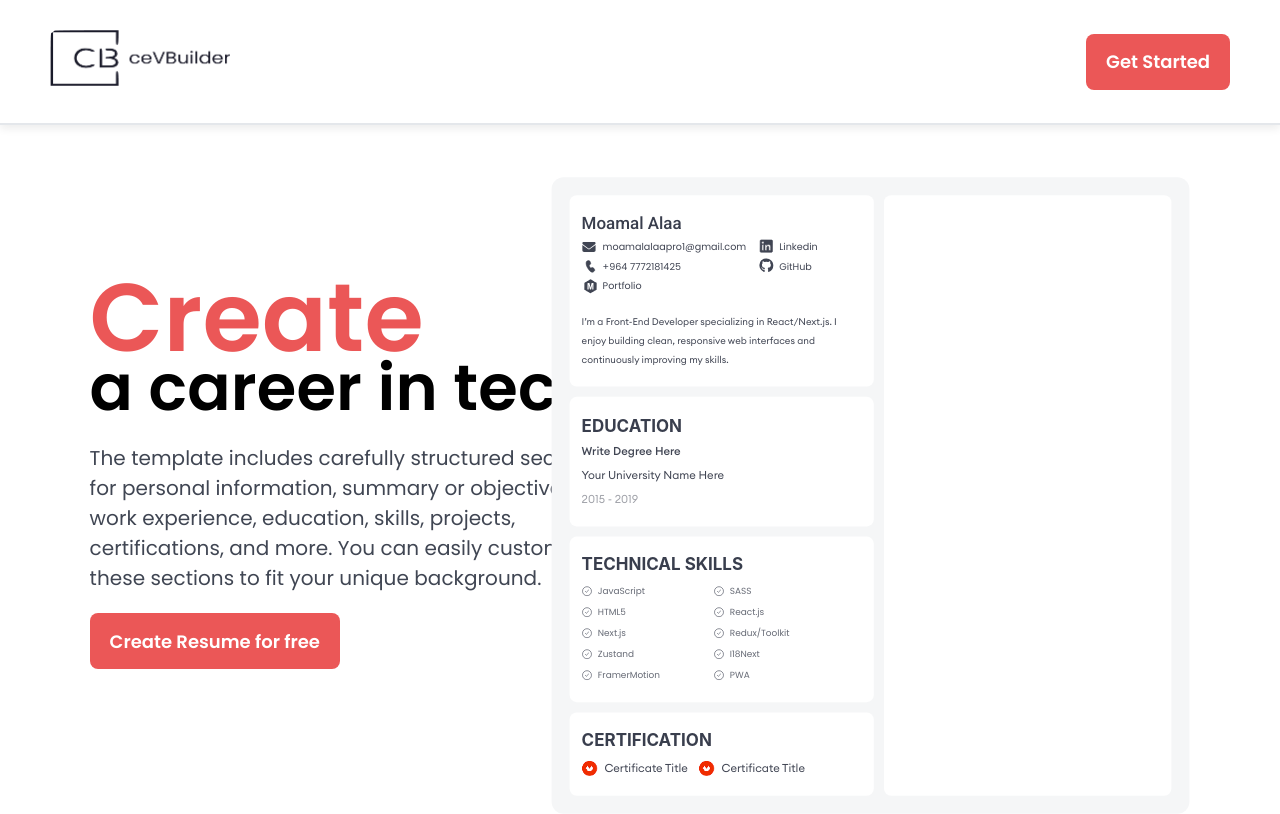
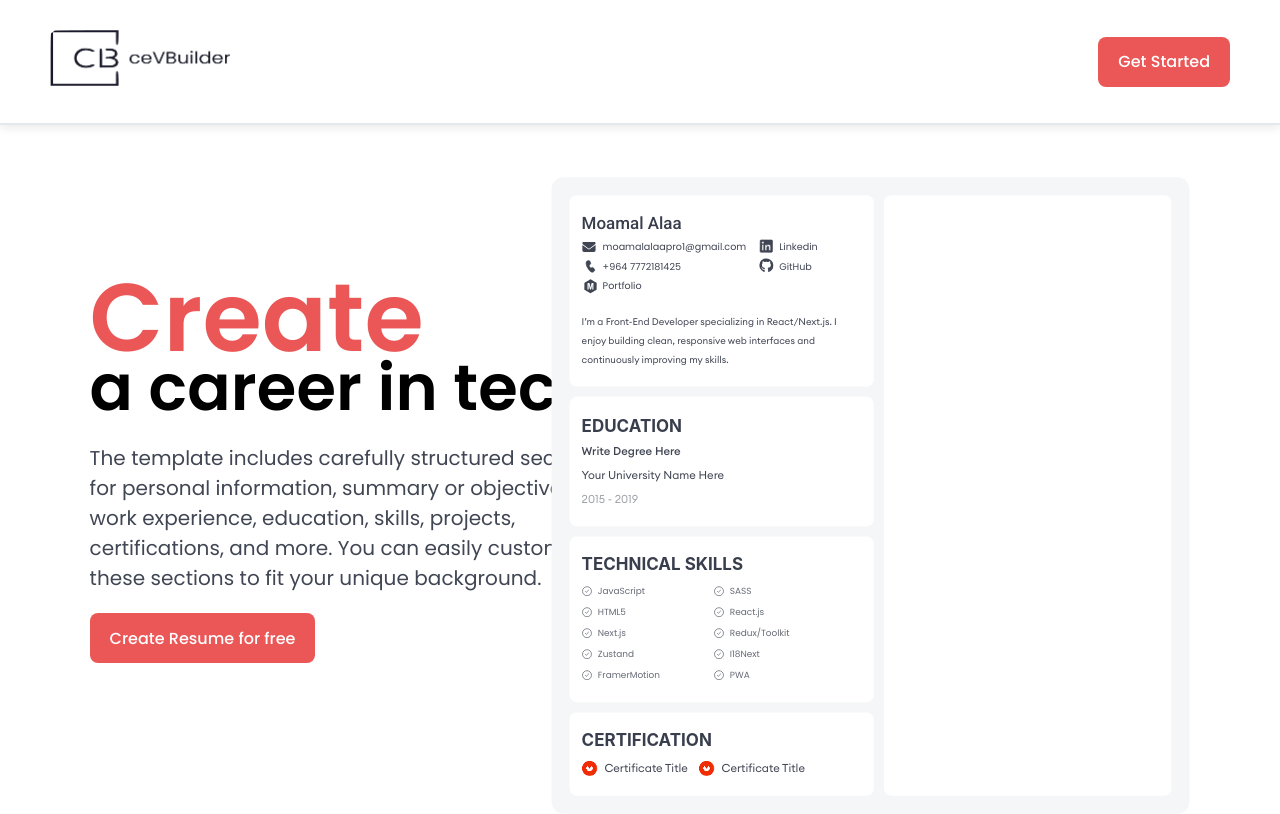
Before and after one commit to Moamal-2000/resume-builder, a Next.js app: page / in a window 1280 px wide. Shown: the top 814 px of the page. Built offline with nearby package versions, Linux system fonts and the light colour scheme; a web font is replaced by a local one.

Commit message:
style(Button): adjust button styles to be smaller

```diff
--- a/src/components/Shared/Buttons/Button/Button.module.scss
+++ b/src/components/Shared/Buttons/Button/Button.module.scss
@@ -6,14 +6,14 @@
   flex-direction: row;
   justify-content: center;
   align-items: center;
-  min-height: 56px;
+  min-height: 50px;
   padding: 8px 20px;
   gap: 8px;
   border-radius: 8px;
   font-family: var(--poppins-font);
   font-style: normal;
-  font-weight: 600;
-  font-size: 1.125rem;
+  font-weight: 500;
+  font-size: 1rem;
   line-height: 27px;
   text-wrap: nowrap;
   text-align: center;
```
